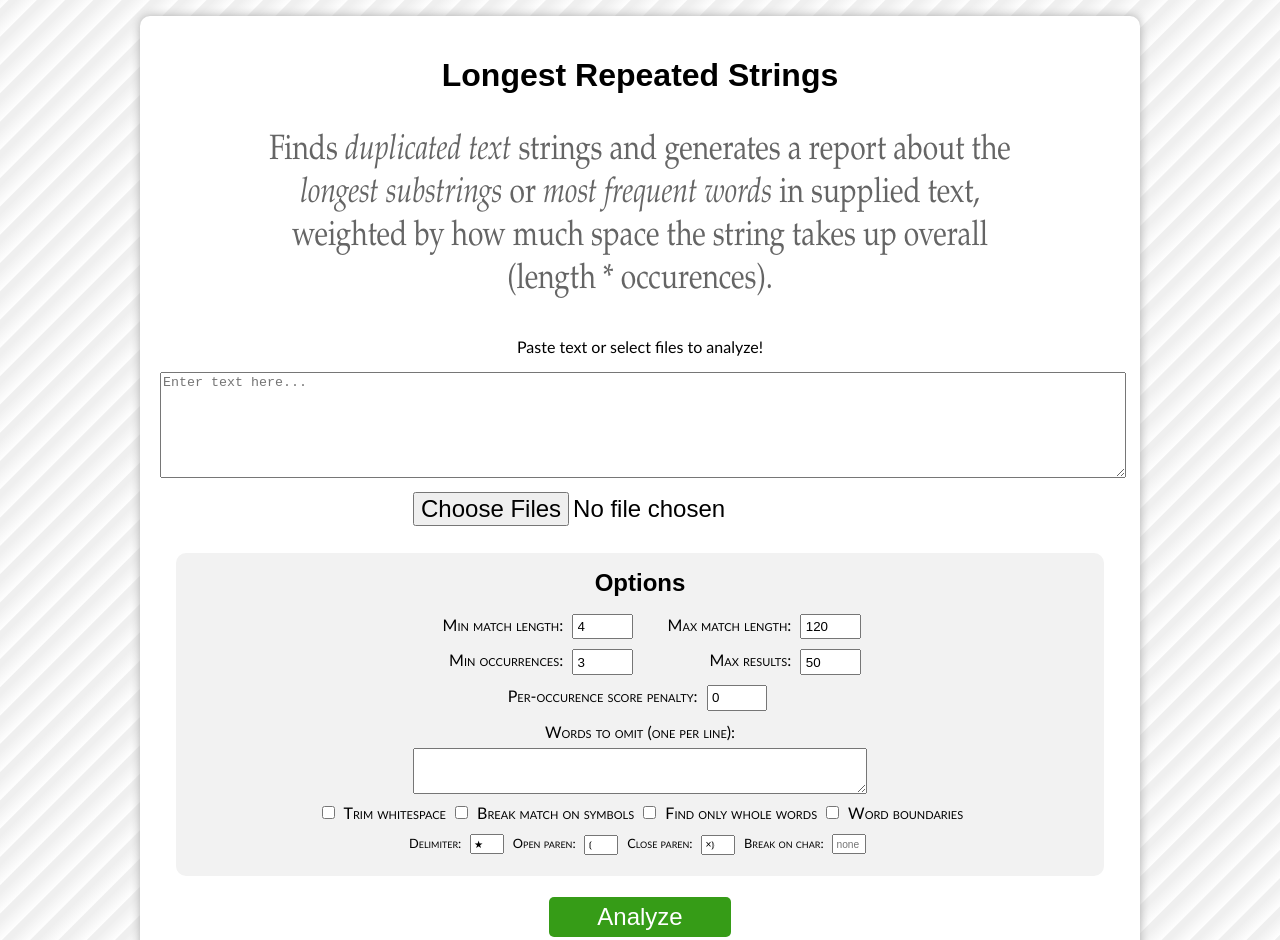
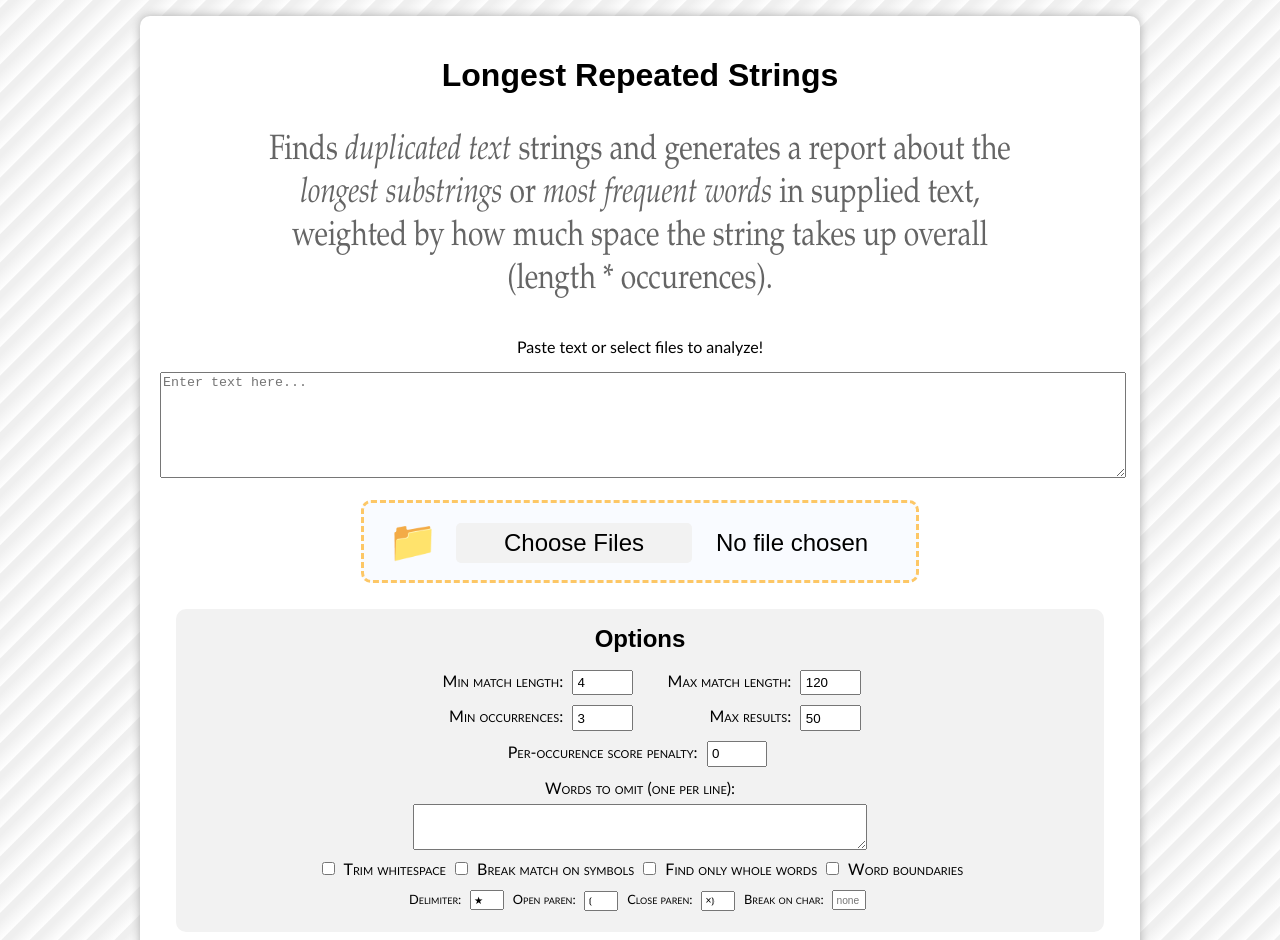
Before and after one commit to braksator/LongestRepeatedStrings, a website with bundled scripts: page index.html in a window 1280 px wide. Shown: the top 940 px of the page. Built offline with nearby package versions, Linux system fonts and the light colour scheme; a web font is replaced by a local one.

Commit message:
Styled upload form

```diff
--- a/index.html
+++ b/index.html
@@ -18,7 +18,7 @@
     <p class="intro">Finds <em>duplicated text</em> strings and generates a report about the <em>longest substrings</em> or <em>most frequent words</em> in supplied text, weighted by how much space the string takes up overall (length * occurences).</p>
     <p>Paste text or select files to analyze!</p>
     <textarea id="textInput" placeholder="Enter text here..."></textarea>
-    <input type="file" id="fileInput" multiple>
+    <div id="upload"><label><span>📁</span><input type="file" id="fileInput" multiple></label></div>
     <div class="opts">
       <h2>Options</h2>
       <label title="The minimum length of substrings to consider." class="hr">Min match length: <input type="number" id="minLen" value="4"></label>
@@ -56,11 +56,11 @@
     .container { max-width: 960px; margin: auto; background: white; padding: 20px; border-radius: 10px; box-shadow: 0px 0px 10px #aaa; }
     textarea { width: 100%; height: 100px; max-width: 100%;  }
     input, button { margin: 5px; padding: .25em; }
-    button, input[type=file] { font-size: 24px; }
+    button { font-size: 24px; }
     input[type=number] { width: 50px; }
     label { font-variant: small-caps; line-height: 2em; white-space: pre; }
     .hr { width: 25%; display: inline-block; text-align: right; min-width: 220px; }
-    .results { text-align: left; padding: 27px 1em 52px 1em; white-space: pre-wrap; line-height: 27px; background: repeating-linear-gradient(#fbfbb2, #fbfbb2 25px, #9abd6e 26px, #9abd6e 27px);}
+    .results { text-align: left; padding: 27px 1em 52px 1em; white-space: pre-wrap; line-height: 27px; background: repeating-linear-gradient(#fbfbb2, #fbfbb2 25px, #9abd6e 26px, #9abd6e 27px); }
     h3 { font-size: 14px; text-align: left; background: #fbfbb2; position: relative; font-variant: small-caps; margin: 20px 0 0 0; padding: 2em 1.4em; user-select: none; color: #444; border-bottom: 3px double #d9ac68; }
     footer { margin-top: 20px; font-size: 12px; color: #666; background: #fff; max-width: 960px; padding: .2em; margin: 1em auto; border-radius: 3px; opacity: .6 }
     .opts { background-color: #f2f2f2; padding: 1em; margin: 1em; border-radius: 10px }
@@ -68,6 +68,15 @@
     .analyze { padding: .25em 2em; color: #fff; background: #369c17; border: 0; border-radius: 5px; &:hover { background: #40aa20;} }
     .intro { opacity: .6; font-size: 2.2em; font-family: Garamond,Baskerville,Baskerville Old Face,Hoefler Text,Times New Roman,serif; transform: scaleX(.8);  }
     .cr { font-size: .8em; input { font-size: .8em; }}
+    #upload { font-size: 24px; margin-top: .5em;
+      label {
+        border: 3px dashed rgb(255, 165, 0, .6); border-radius: 10px; padding: 24px 0 24px 24px; background: #f9fbff; cursor: pointer; span { font-size: 40px; position: relative; top: 4px; }
+        &:hover { background: #f0f4fc; input[type=file]::file-selector-button { background: #fafafa; } }
+      }
+    }
+    input[type=file] { font-size: 24px; cursor: pointer; text-align: center; margin: 0 auto; margin-left: .5em;
+      &::file-selector-button { margin: 1em auto; margin-right: 1em; cursor: pointer; padding: .25em 2em; border-radius: 5px; border-width: 0; background: #f2f2f2; }
+    }
   </style>
   <script>
     function getChars() {
```
